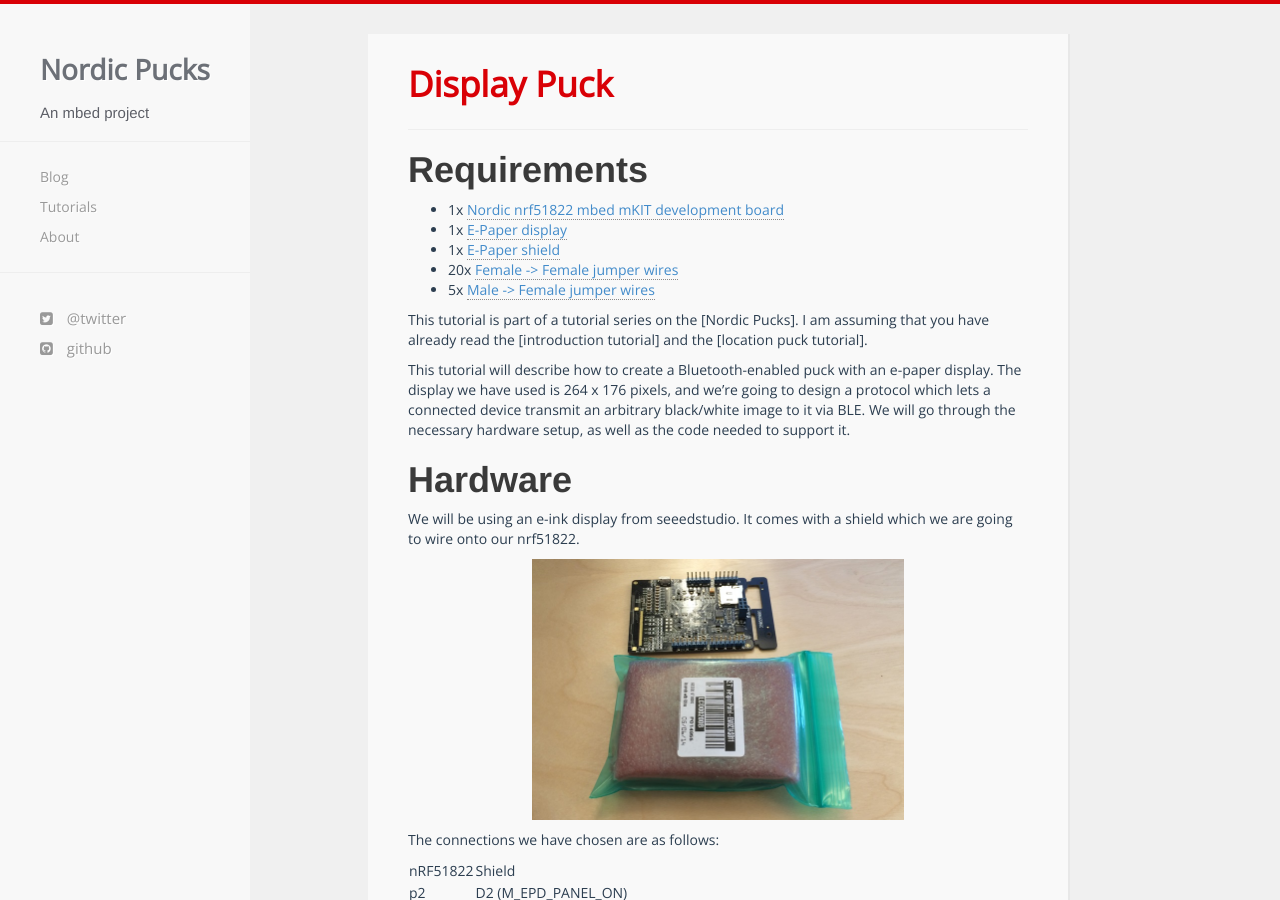
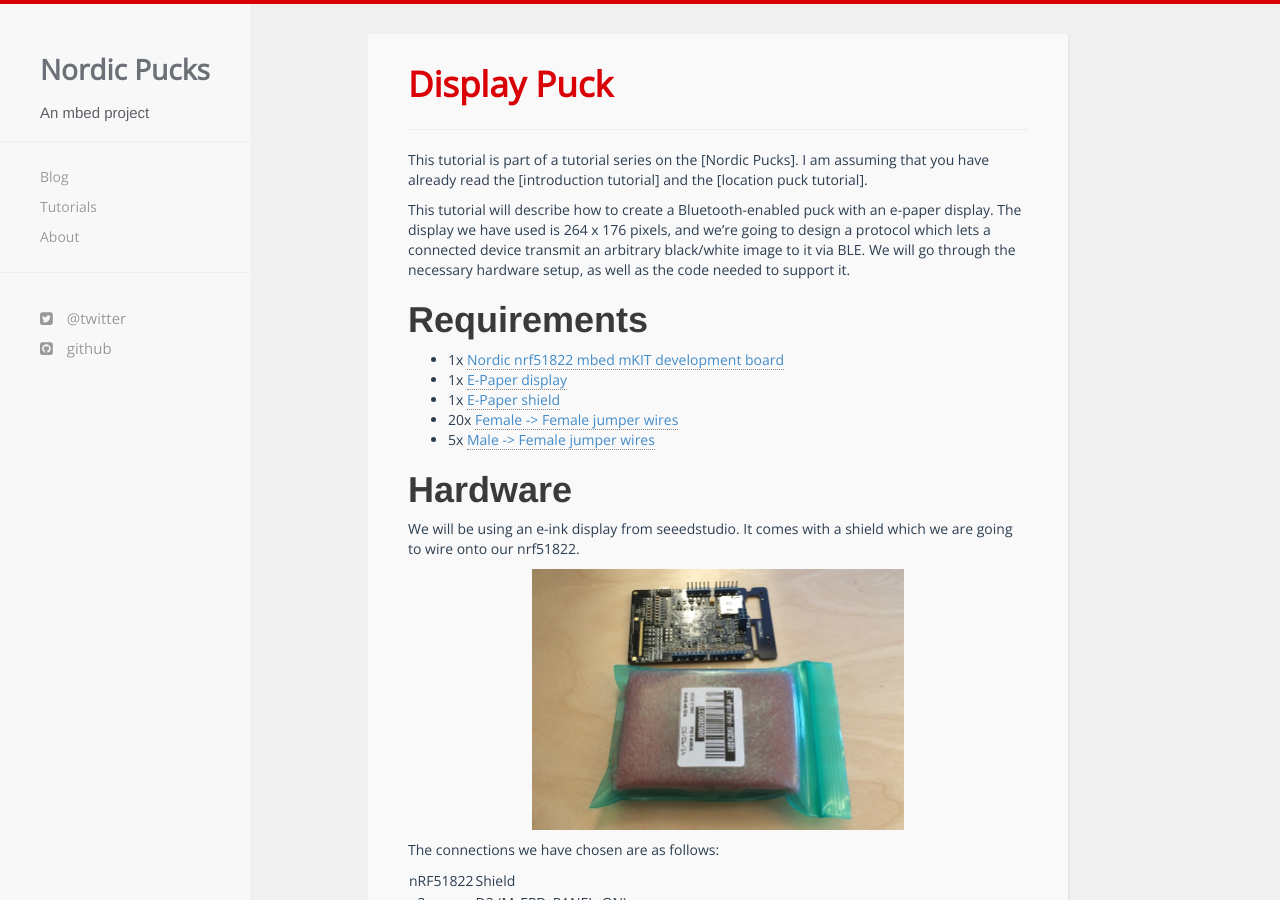
Before and after one commit to NordicPlayground/puck, a Jekyll site: the page built from _tutorials/display.md, in a window 1280 px wide and 900 px high. Built offline with Jekyll 4.4.1, drawn with Linux system fonts in a browser that asks for light colours; nearby versions of some CDN libraries; comment, search, counter and statistics services are not loaded; part of the change alters nothing that is shown.

```diff
--- a/_tutorials/display.md
+++ b/_tutorials/display.md
@@ -3,6 +3,12 @@ layout: tutorial
 title: Display Puck
 description: How to create your own Display Puck
 ---
+
+
+This tutorial is part of a tutorial series on the [Nordic Pucks].
+I am assuming that you have already read the [introduction tutorial] and the [location puck tutorial].
+
+This tutorial will describe how to create a Bluetooth-enabled puck with an e-paper display. The display we have used is 264 x 176 pixels, and we're going to design a protocol which lets a connected device transmit an arbitrary black/white image to it via BLE. We will go through the necessary hardware setup, as well as the code needed to support it.
 
 # Requirements
 - 1x [Nordic nrf51822 mbed mKIT development board](https://mbed.org/platforms/Nordic-nRF51822/)
@@ -11,10 +17,6 @@ description: How to create your own Display Puck
 - 20x [Female -> Female jumper wires](http://www.seeedstudio.com/depot/1-pin-dualfemale-jumper-wire-100mm-50pcs-pack-p-260.html?cPath=44_47)
 - 5x [Male -> Female jumper wires](http://www.seeedstudio.com/depot/1-Pin-FemaleMale-Jumper-Wire-125mm-50pcs-pack-p-1319.html?cPath=44_47)
 
-This tutorial is part of a tutorial series on the [Nordic Pucks].
-I am assuming that you have already read the [introduction tutorial] and the [location puck tutorial].
-
-This tutorial will describe how to create a Bluetooth-enabled puck with an e-paper display. The display we have used is 264 x 176 pixels, and we're going to design a protocol which lets a connected device transmit an arbitrary black/white image to it via BLE. We will go through the necessary hardware setup, as well as the code needed to support it.
 
 # Hardware
 
```
